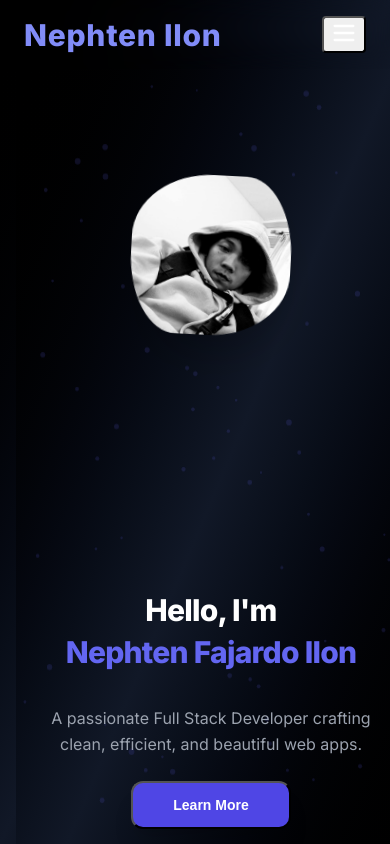
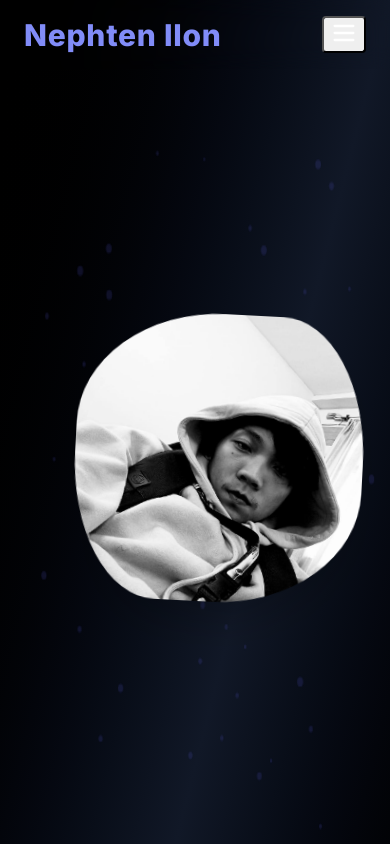
Before and after one commit to NeppyS/Gege, a Vue app: page / in a window 390 px wide. Built offline with nearby package versions, Linux system fonts and the light colour scheme.

Commit message:
Make App.vue fully responsive and scrollable

```diff
--- a/src/App.vue
+++ b/src/App.vue
@@ -1,12 +1,12 @@
 <template>
   <div
-    class="h-screen w-screen bg-gradient-to-br from-black via-gray-900 to-black text-gray-100 overflow-hidden"
+    class="min-h-screen w-full bg-gradient-to-br from-black via-gray-900 to-black text-gray-100"
   >
     <!-- Fixed Navbar -->
     <Navbar class="fixed top-0 left-0 w-full z-50" />
 
-    <!-- Main Content Centered Below Navbar -->
-    <main class="h-full w-full flex items-center justify-center pt-20 px-4">
+    <!-- Main Content -->
+    <main class="pt-20 px-4 sm:px-6 md:px-8">
       <router-view />
     </main>
   </div>
@@ -48,13 +48,17 @@ section:focus-visible {
   outline-offset: 6px;
 }
 
-/* Fully prevent scroll */
+/* ✅ Enable full scroll & mobile support */
 html,
 body,
 #app {
   margin: 0;
   padding: 0;
-  height: 100%;
-  overflow: hidden;
+  min-height: 100%;
+  width: 100%;
+  overflow-x: hidden;
+  overflow-y: auto;
+  scroll-behavior: smooth;
+  font-family: 'Inter', sans-serif;
 }
 </style>
--- a/src/views/About.vue
+++ b/src/views/About.vue
@@ -1,16 +1,16 @@
 <template>
   <section
     id="about"
-    class="relative min-h-screen w-full flex items-start justify-center pt-24 px-4 text-gray-100"
+    class="w-full min-h-screen flex items-start justify-center px-4 text-gray-100 pt-24 pb-16"
     role="region"
     aria-labelledby="about-title"
   >
     <div
-      class="relative w-full max-w-6xl shadow-2xl rounded-3xl p-6 sm:p-10 lg:p-12 animate-fade-in bg-gradient-to-br from-black/30 to-gray-900/30 backdrop-blur-xl border border-white/10"
+      class="relative w-full max-w-6xl flex flex-col justify-start shadow-2xl rounded-3xl p-6 sm:p-10 lg:p-12 animate-fade-in backdrop-blur-xl border border-white/10"
     >
       <h2
         id="about-title"
-        class="text-4xl sm:text-5xl font-extrabold text-center text-indigo-400 border-b-4 border-indigo-500 pb-4 mb-12 tracking-wider"
+        class="text-4xl sm:text-5xl font-extrabold text-center text-indigo-400 border-b-4 border-indigo-500 pb-4 mb-10 tracking-wider"
       >
         About Me
       </h2>
--- a/src/views/HomeView.vue
+++ b/src/views/HomeView.vue
@@ -1,6 +1,6 @@
 <template>
   <section
-    class="min-h-screen w-full flex flex-col-reverse md:flex-row items-center justify-center gap-10 px-4 sm:px-6 py-10 text-white bg-gradient-to-br from-black via-gray-900 to-black overflow-hidden relative"
+    class="min-h-screen md:h-screen w-full flex flex-col-reverse md:flex-row items-center justify-center px-6 sm:px-10 text-white overflow-y-auto md:overflow-hidden relative pt-10 pb-16 md:pt-0 md:pb-0"
   >
     <!-- Particles BG -->
     <canvas id="particles-bg" class="absolute inset-0 z-0 pointer-events-none"></canvas>
@@ -8,22 +8,21 @@
     <!-- Text Content -->
     <div
       class="flex-1 flex flex-col justify-center animate-fade-in text-center md:text-left relative z-10"
+      style="min-height: 80vh;"
     >
-      <h1
-        class="text-3xl sm:text-4xl md:text-5xl lg:text-6xl font-extrabold mb-4 leading-snug tracking-tight"
-      >
+      <h1 class="text-5xl sm:text-6xl lg:text-7xl font-extrabold mb-6 leading-tight tracking-tight">
         Hello, I'm <br />
         <span class="text-indigo-500">Nephten Fajardo Ilon</span>
       </h1>
 
       <p
-        class="text-base sm:text-lg md:text-xl max-w-md sm:max-w-lg mx-auto md:mx-0 mb-6 text-gray-400 leading-relaxed px-2 sm:px-0"
+        class="text-lg sm:text-xl lg:text-2xl max-w-xl mx-auto md:mx-0 mb-10 text-gray-400 leading-relaxed"
       >
         A passionate Full Stack Developer crafting clean, efficient, and beautiful web apps.
       </p>
 
       <button
-        class="mx-auto md:mx-0 px-6 py-3 w-40 text-sm sm:text-base font-semibold rounded-xl bg-indigo-600 hover:bg-indigo-500 text-white shadow-xl transition-all duration-300 focus:outline-none focus:ring-4 focus:ring-indigo-400 focus:ring-opacity-50"
+        class="mx-auto md:mx-0 px-6 py-2 w-40 text-base font-semibold rounded-xl bg-indigo-600 hover:bg-indigo-500 text-white shadow-xl transition-all duration-300 focus:outline-none focus:ring-4 focus:ring-indigo-400 focus:ring-opacity-50"
       >
         Learn More
       </button>
@@ -32,11 +31,12 @@
     <!-- Styled Image -->
     <div
       class="flex-1 flex justify-center items-center animate-slide-up relative z-10"
+      style="min-height: 80vh;"
     >
       <img
         :src="picture"
         alt="Nephten Ilon"
-        class="w-40 h-40 sm:w-60 sm:h-60 md:w-80 md:h-80 object-cover rounded-[50%_30%_50%_30%/40%_50%_40%_50%] border-4 border-indigo-500/30 shadow-2xl transform rotate-3 hover:rotate-0 transition duration-700 ease-in-out"
+        class="w-72 h-72 sm:w-80 sm:h-80 md:w-[420px] md:h-[420px] object-cover rounded-[50%_30%_50%_30%/40%_50%_40%_50%] border-4 border-indigo-500/30 shadow-2xl transform rotate-3 hover:rotate-0 transition duration-700 ease-in-out"
       />
     </div>
   </section>
@@ -131,8 +131,8 @@ canvas#particles-bg {
   position: absolute;
   top: 0;
   left: 0;
-  width: 100% !important;
-  height: 100% !important;
+  width: 100%;
+  height: 100%;
   z-index: 0;
   pointer-events: none;
 }
```
